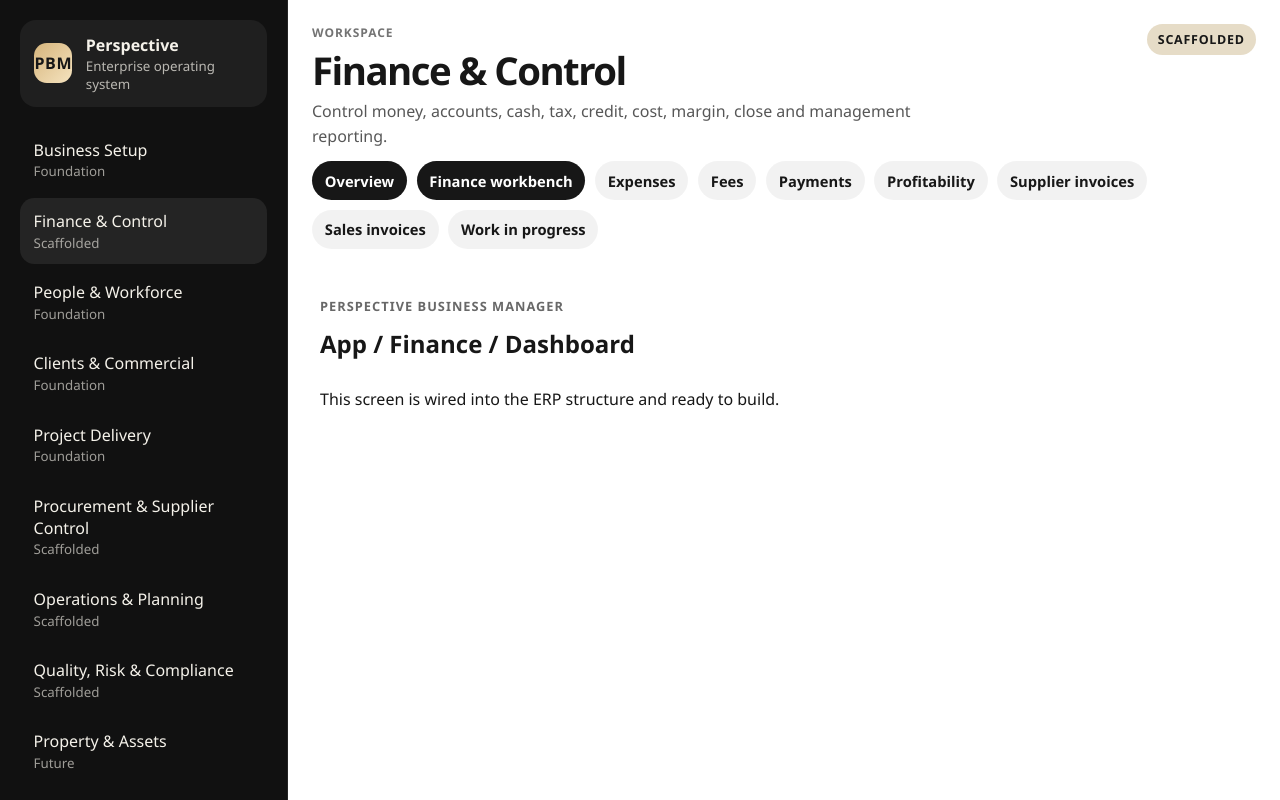
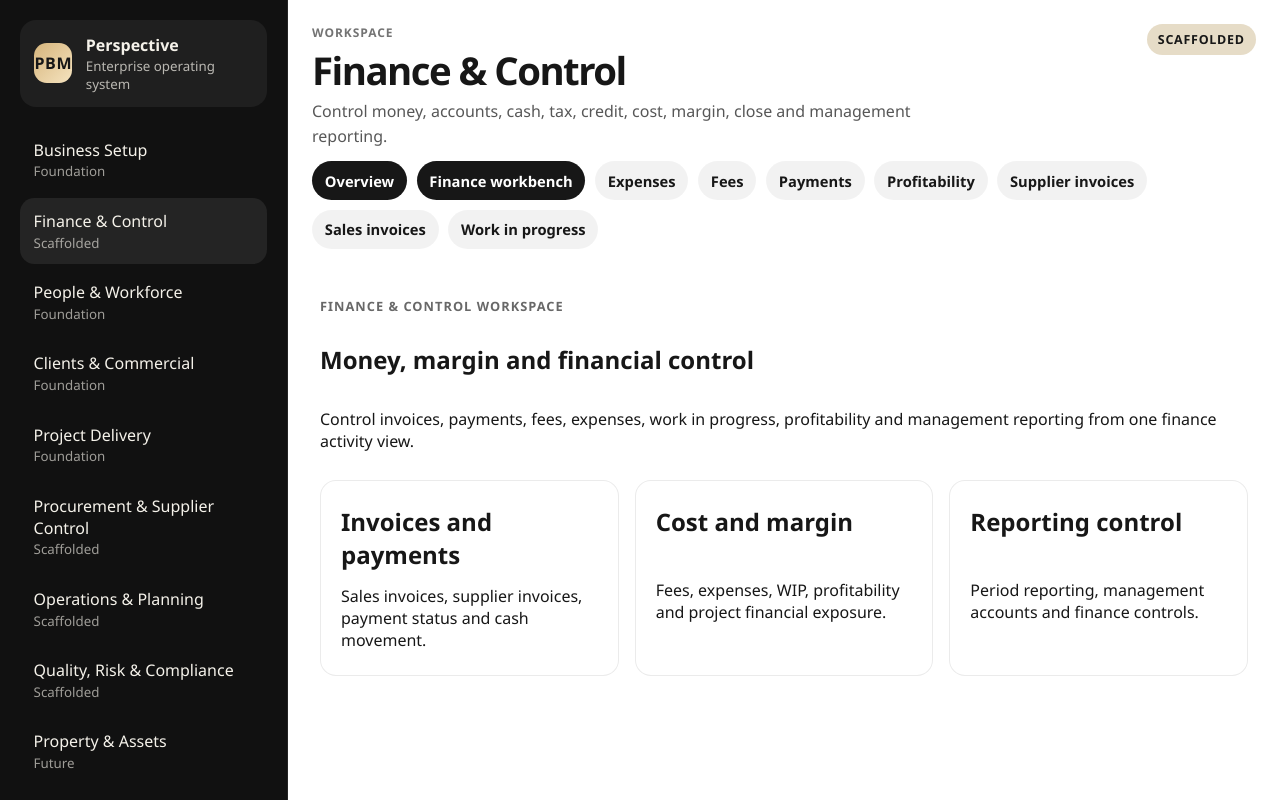
Before and after one commit to 8140spitt/perspective_business_manager, a SvelteKit app: page /app/finance/dashboard in a window 1280 px wide. Built offline with nearby package versions, Linux system fonts and the light colour scheme.

Commit message:
ui: align finance dashboard wording

```diff
--- a/src/routes/app/finance/dashboard/+page.svelte
+++ b/src/routes/app/finance/dashboard/+page.svelte
@@ -1,17 +1,35 @@
 <svelte:head>
-	<title>App / Finance / Dashboard | Perspective Business Manager</title>
+	<title>Finance & Control | Perspective Business Manager</title>
 </svelte:head>
 
 <section class="page">
-	<p class="eyebrow">Perspective Business Manager</p>
-	<h1>App / Finance / Dashboard</h1>
-	<p>This screen is wired into the ERP structure and ready to build.</p>
+	<p class="eyebrow">Finance & Control workspace</p>
+	<h1>Money, margin and financial control</h1>
+	<p>
+		Control invoices, payments, fees, expenses, work in progress, profitability and management
+		reporting from one finance activity view.
+	</p>
+
+	<section class="cards" aria-label="Finance and control activity areas">
+		<article>
+			<h2>Invoices and payments</h2>
+			<p>Sales invoices, supplier invoices, payment status and cash movement.</p>
+		</article>
+		<article>
+			<h2>Cost and margin</h2>
+			<p>Fees, expenses, WIP, profitability and project financial exposure.</p>
+		</article>
+		<article>
+			<h2>Reporting control</h2>
+			<p>Period reporting, management accounts and finance controls.</p>
+		</article>
+	</section>
 </section>
 
 <style>
 	.page {
 		display: grid;
-		gap: 0.75rem;
+		gap: 1.5rem;
 		padding: 2rem;
 	}
 
@@ -24,7 +42,24 @@
 		opacity: 0.65;
 	}
 
-	h1 {
-		margin: 0;
+	h1,
+	h2,
+	p {
+		margin-block: 0.25rem;
+	}
+
+	.cards {
+		display: grid;
+		grid-template-columns: repeat(auto-fit, minmax(14rem, 1fr));
+		gap: 1rem;
+	}
+
+	article {
+		display: grid;
+		gap: 0.35rem;
+		border: 1px solid rgba(0, 0, 0, 0.08);
+		border-radius: 1rem;
+		padding: 1.25rem;
+		background: white;
 	}
 </style>
```
